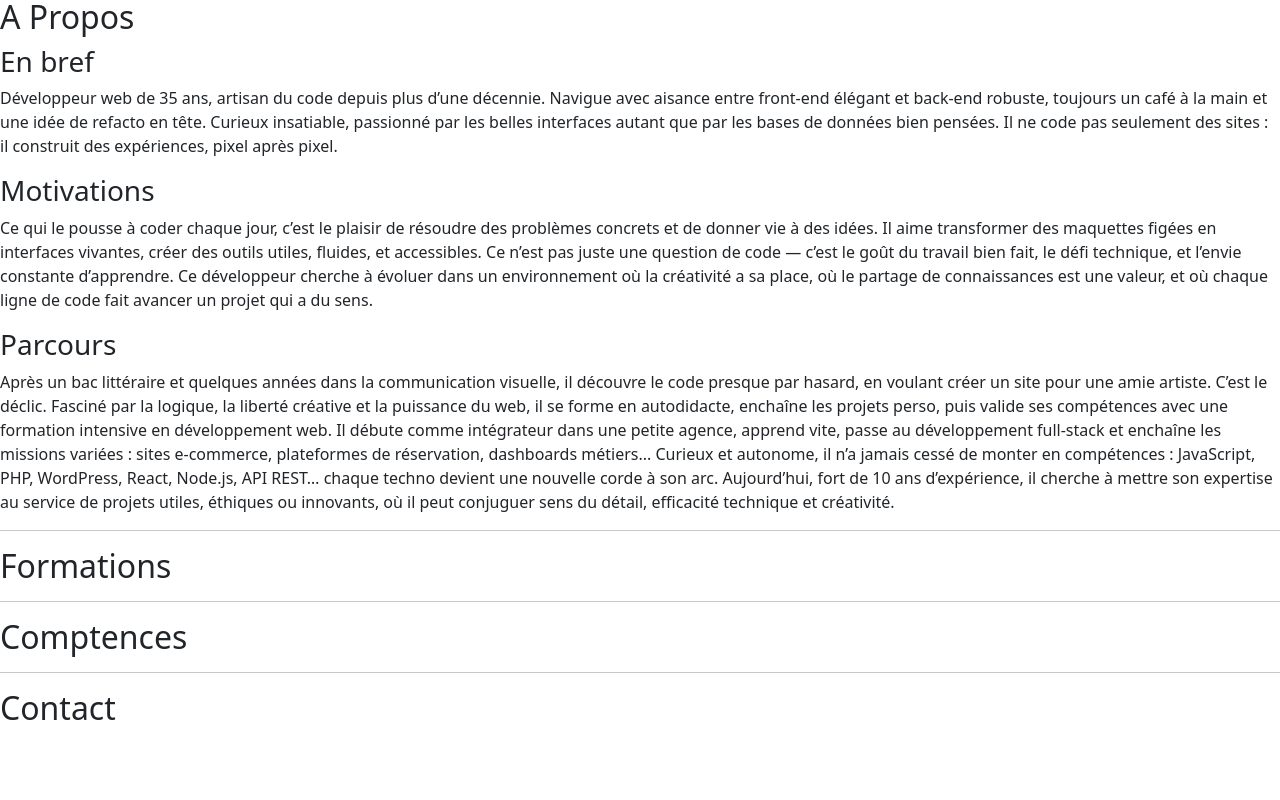
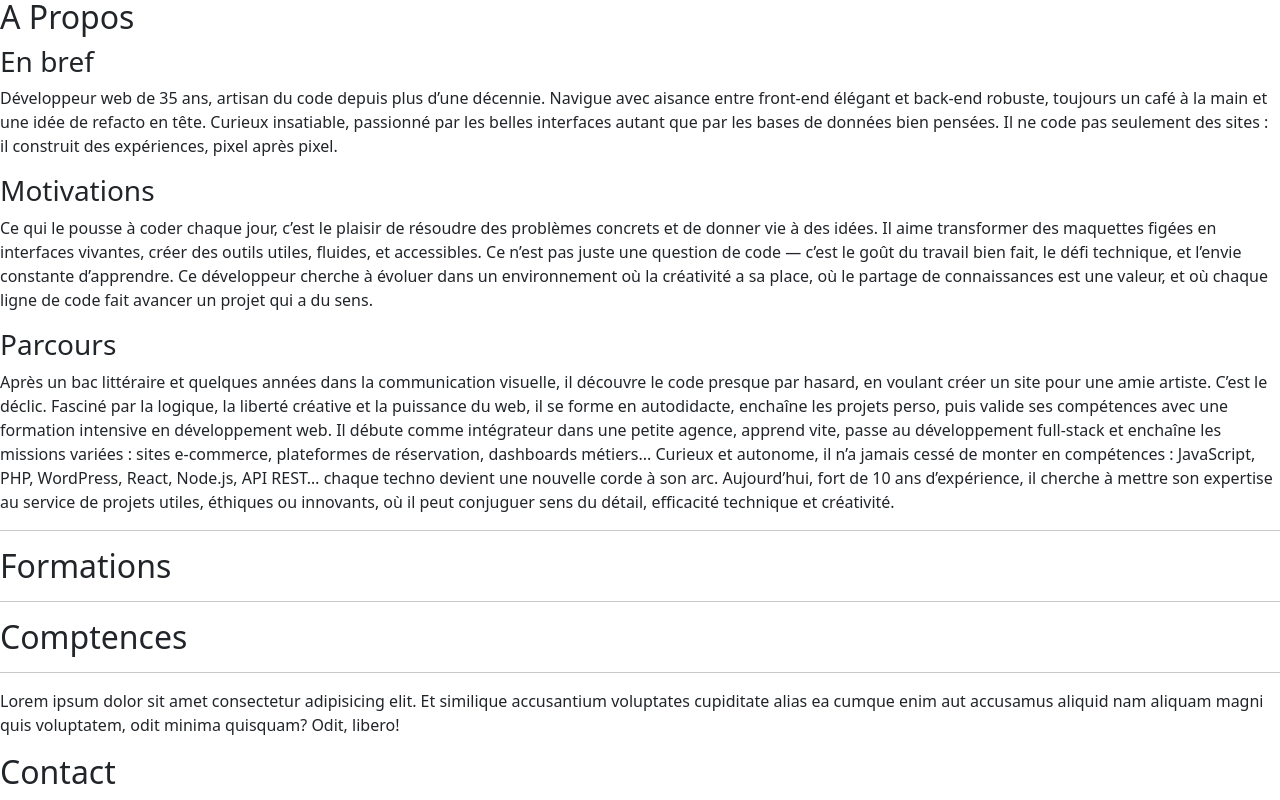
Before and after one commit to ddez/portefolio, a React (Vite) app: page / in a window 1280 px wide. Shown: the part 348-1148 px from the top of the page. Before the commit the page ends 1084 px from the top, so only its background shows below. Built offline with nearby package versions, Linux system fonts and the light colour scheme.

Commit message:
sans objet

```diff
--- a/src/App.jsx
+++ b/src/App.jsx
@@ -21,6 +21,7 @@ function App() {
         <hr />
         <Competences />
         <hr />
+        <p>Lorem ipsum dolor sit amet consectetur adipisicing elit. Et similique accusantium voluptates cupiditate alias ea cumque enim aut accusamus aliquid nam aliquam magni quis voluptatem, odit minima quisquam? Odit, libero!</p>
         <Contact />
       </div>
     </>
```
Also changed, not shown: 1 other file (tests, documents, lock files or other folders).
